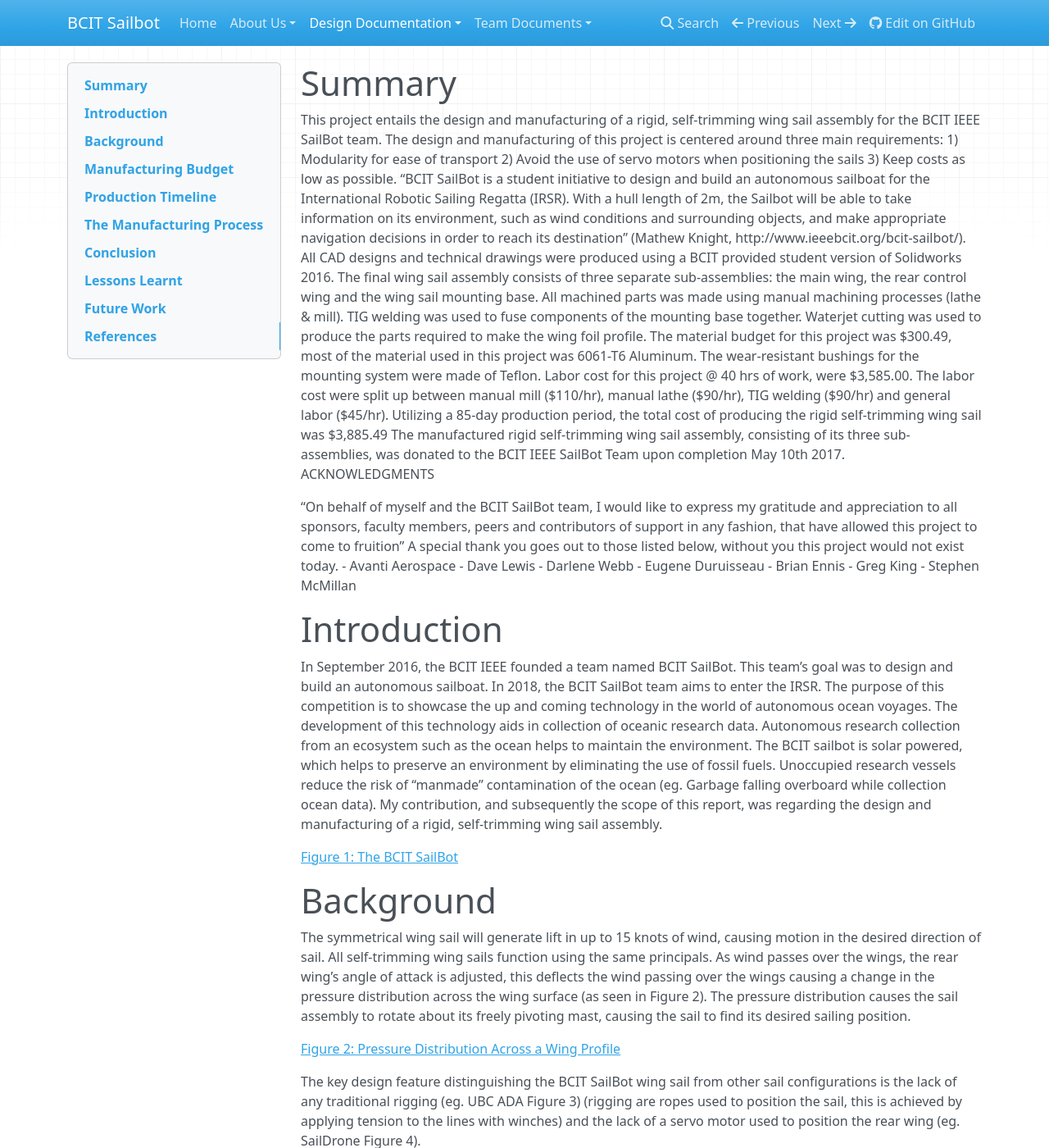
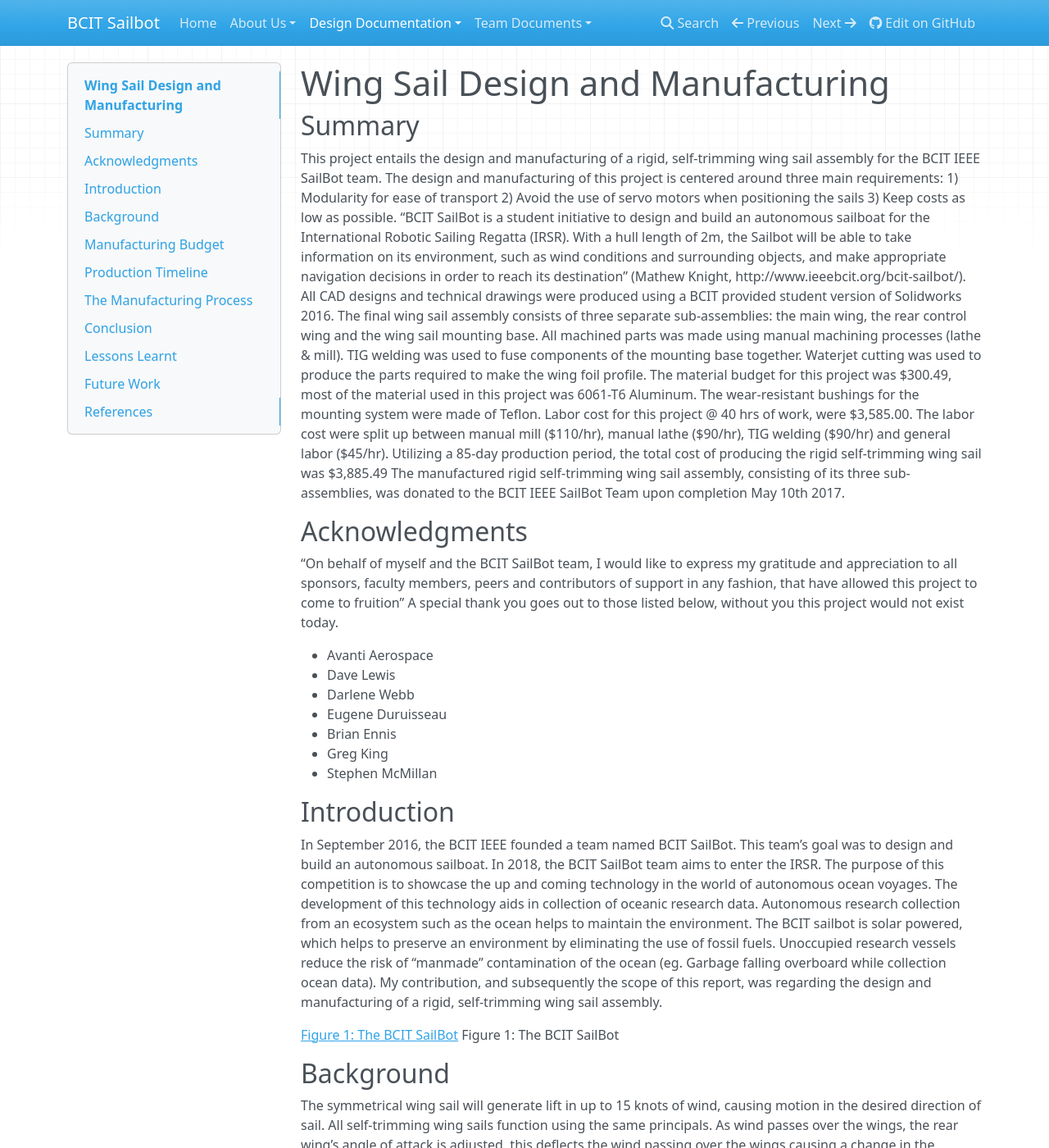
Before and after one commit to mattnite/BCIT-Sailbot, an MkDocs documentation site: the page built from docs/design/wingSailReport.md, in a window 1280 px wide and 1400 px high. Shown: the whole window at 82% size. Built offline with MkDocs 1.6.1, drawn with Linux system fonts in a browser that asks for light colours; nearby versions of some CDN libraries; old or Windows-style settings are respelled for this version of MkDocs; some of the changed text lies outside the part shown.

Commit message:
Updated wingsail Report

```diff
--- a/docs/design/wingSailReport.md
+++ b/docs/design/wingSailReport.md
@@ -1,4 +1,6 @@
-# Summary
+# Wing Sail Design and Manufacturing
+
+## Summary
 
 This project entails the design and manufacturing of a rigid, self-trimming wing
 sail assembly for the BCIT IEEE SailBot team. The design and manufacturing of
@@ -24,13 +26,16 @@
 period, the total cost of producing the rigid self-trimming wing sail was
 $3,885.49 The manufactured rigid self-trimming wing sail assembly, consisting of
 its three sub-assemblies, was donated to the BCIT IEEE SailBot Team upon
-completion May 10th 2017.  ACKNOWLEDGMENTS
+completion May 10th 2017.
+
+## Acknowledgments
 
 “On behalf of myself and the BCIT SailBot team, I would like to express my
 gratitude and appreciation to all sponsors, faculty members, peers and
 contributors of support in any fashion, that have allowed this project to come
 to fruition” A special thank you goes out to those listed below, without you
 this project would not exist today.
+
 - Avanti Aerospace
 - Dave Lewis
 - Darlene Webb
@@ -39,7 +44,7 @@
 - Greg King
 - Stephen McMillan
 
-# Introduction
+## Introduction
 
 In September 2016, the BCIT IEEE founded a team named BCIT SailBot. This team’s
 goal was to design and build an autonomous sailboat. In 2018, the BCIT SailBot
@@ -54,9 +59,11 @@
 subsequently the scope of this report, was regarding the design and
 manufacturing of a rigid, self-trimming wing sail assembly.
 
-[Figure 1: The BCIT SailBot]()
 
-# Background
+[Figure 1: The BCIT SailBot](../images/sailbot.png)
+Figure 1: The BCIT SailBot
+
+## Background
 
 The symmetrical wing sail will generate lift in up to 15 knots of wind, causing
 motion in the desired direction of sail. All self-trimming wing sails function
@@ -66,7 +73,8 @@
 2). The pressure distribution causes the sail assembly to rotate about its
 freely pivoting mast, causing the sail to find its desired sailing position.
 
-[Figure 2: Pressure Distribution Across a Wing Profile]()
+[Figure 2: Pressure Distribution Across a Wing Profile](../images/foil.png)
+Figure 2: Pressure Distribution Across a Wing Profile
 
 The key design feature distinguishing the BCIT SailBot wing sail from other sail
 configurations is the lack of any traditional rigging (eg. UBC ADA Figure 3)
@@ -74,9 +82,11 @@
 tension to the lines with winches) and the lack of a servo motor used to
 position the rear wing (eg. SailDrone Figure 4).
 
-[Figure 3: UBC, ADA Rigging Example]()
+[Figure 3: UBC, ADA Rigging Example](../images/UBC.png)
+Figure 3: UBC, ADA Rigging Example
 
-[Figure 4: SailDrone Servo Control Example]()
+[Figure 4: SailDrone Servo Control Example](../images/saildrone.png)
+Figure 4: SailDrone Servo Control Example
 
 The BCIT sailboat utilizes a mechanical design solution and a linear actuator to
 attain rotational positioning of the rear wing, this configuration is preferred
@@ -89,7 +99,7 @@
 as SailDrone (Figure 4), while maintaining a competitive advantage over
 traditional rigged sail systems used by local competitors.
 
-# Manufacturing Budget
+## Manufacturing Budget
 
 The total cost for the project was $3,885.49. The labor costs for this project
 were $1,228.66 over budget, this can be attributed to my lack of experience in
@@ -111,9 +121,10 @@
 Delrin, Teflon is often used in marine applications and was more than sufficient
 for the operating conditions of the wing sail.
 
-[Figure 5: Project Budget]()
+[Figure 5: Project Budget](../images/budget.png)
+Figure 5: Project Budget
 
-# Production Timeline
+## Production Timeline
 
 The manufacturing process is divided up into two distinct parts: 1) The wing
 sail structure 2) The mounting base. Shown in Figure 5, a 85-day production run
@@ -121,13 +132,15 @@
 estimated timeline. As mentioned above, the extra hours were caused by my
 inexperience with manual machining processes.
 
-[Figure 6:  Project Time Line]()
+[Figure 6:  Project Time Line](../images/timeline.png)
+Figure 6:  Project Time Line
 
-# The Manufacturing Process
+## The Manufacturing Process
 
 1) The Wing Sail Structure (Figure 7) The wing structure is made entirely out of
 6061 aluminum and consists of 6 main parts labeled below in corresponding color.
 
+[Figure 7: BCIT Sailbot Wing Sail α prototype ](../images/fullReal.png)
 Figure 7: BCIT Sailbot Wing Sail α prototype
 
 Stringers The stringers for both the main and rear wing section were made on the
@@ -137,7 +150,8 @@
 the stringers. An 80 degree countersink was used to countersink the fasteners
 flush with the outside of the rear and main sections.
 
-[Figure 8: Stringer set up at Avanti Aerospace]()
+[Figure 8: Stringer set up at Avanti Aerospace](../images/mill.jpg)
+Figure 8: Stringer set up at Avanti Aerospace
 
 Masts The rear and main mast were purchased components. The rear mast did not
 require any additional work to attain the desired dimensions. The main mast came
@@ -156,7 +170,8 @@
 (NACA 0009) fasteners to accept the stringers; this was done on a drill press at
 BCIT.
 
-[Figure 9: NACA 0009 and 0019 Wing Sections ]()
+[Figure 9: NACA 0009 and 0019 Wing Sections ](../images/drawing.png)
+Figure 9: NACA 0009 and 0019 Wing Sections
 
 2) The Wing Sail Mounting Base (Figure 10) The mounting flange and mast housing,
 along with the bracers, were TIG welded together with a 3/8” all around fillet
@@ -167,15 +182,27 @@
 (Figure 13) along with the Teflon bushings (Figure 14) were turned on the manual
 lathe as well.
 
-Figure 10: Mounting Base 	Figure 11: Facing Mounting Flange Figure 12:
-Boring Inner Diameter of Mast Housing Figure 13: Bottom and Top Spacers
-(Displayed as named Left to Right) Figure 14: Teflon Bushing
+[Figure 10: Mounting Base](../images/mountBase.jpg)
+Figure 10: Mounting Base
+
+[Figure 11: Facing Mounting Flange ](../images/faceMountBase.jpg)
+Figure 11: Facing Mounting Flange
+
+[Figure 12: Boring Inner Diameter of Mast Housing
+](../images/boreMountHousing.jpg)
+Figure 12: Boring Inner Diameter of Mast Housing
+
+[Figure 13: Bottom and Top Spacers](../images/Spacers.jpg)
+Figure 13: Bottom and Top Spacers (Displayed as named Left to Right)
+
+[Figure 14: Teflon Bushing](../images/teflong.jpg)
+Figure 14: Teflon Bushing
 
 Assembly The final assembly of the wing sail took 1 hr to complete. The only
 tools required to assemble the wing were a Robertson screw driver and a 3/16”
 Alan key.
 
-# Conclusion
+## Conclusion
 
 The completion of this project will provide BCIT SailBot with a self-trimming
 wing sail assembly prototype, this assembly is to be used in conjunction with
@@ -183,13 +210,13 @@
 compete in the International Robotic Sailing Regatta in 2018, led by team
 captain Matthew Knight.
 
-# Lessons Learnt
+## Lessons Learnt
 
 Manufacturing of a rigid, self-trimming wing sail for the BCIT IEEE SailBot team
 provided opportunity to utilize skills in process planning, manual machining
 processes, shop etiquette and time management.
 
-# Future Work
+## Future Work
 
 Moving forward with the project the team plans to:
 - Finish manufacturing the control system
@@ -205,7 +232,7 @@
 This would drastically decrease the weight of the assembly and would mimic
 exactly the materials used by professional wing sail manufacturers.
 
-# References
+## References
 
 - BCIT sailbot quote: (Mathew Knight, http://www.ieeebcit.org/bcit-sailbot/).
 
--- a/mkdocs.yml
+++ b/mkdocs.yml
@@ -11,7 +11,7 @@
     - Contact Us: 'about/contact.md'
 - Design Documentation:
     - Project Overview: 'design/overview.md'
-    - Wing Sail Design and Manufacturing Report: 'design/wingSailReport.md'
+    - Wing Sail Design and Manufacturing: 'design/wingSailReport.md'
 - Team Documents:
     - Project Guidelines: 'team/guidelines.md'
     - Using Zenhub: 'team/zenhub.md'
```
Also changed, not shown: docs/about/sponsorship.md (+4 -4 lines).
